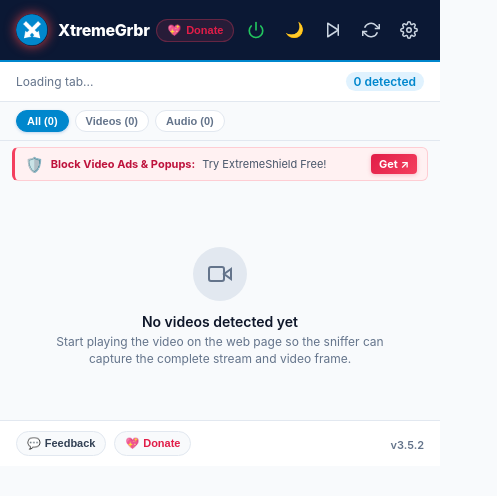
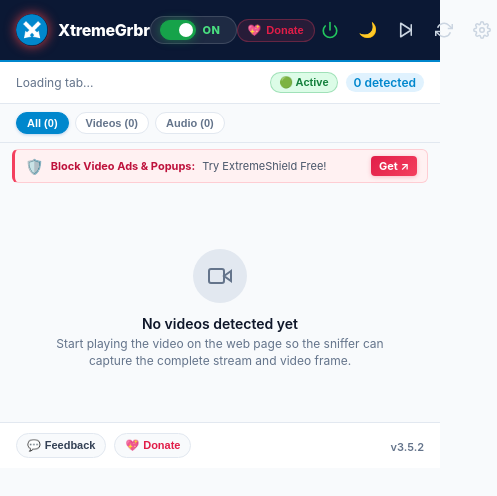
Before and after one commit to ayesua/StreamGrabber, a browser extension: page popup.html in a window 400 px wide. Shown: the whole page, 497 px wide, since content can reach past the window. Drawn offline with Linux system fonts and the light colour scheme.

Commit message:
feat(XtremeGrbr): add prominent sliding master toggle switch and subbar status pill

```diff
--- a/popup.html
+++ b/popup.html
@@ -15,6 +15,15 @@
       <div>
         <div class="vdh-title" data-i18n="appShortName">XtremeGrbr</div>
       </div>
+    </div>
+
+    <!-- Master Power Toggle Switch (Quick ON / OFF) -->
+    <div class="vdh-master-switch-wrap" title="Enable or Disable XtremeGrbr directly">
+      <label class="master-switch" title="Turn XtremeGrbr ON / OFF Globally">
+        <input type="checkbox" id="masterPowerToggle" checked>
+        <span class="master-slider"></span>
+      </label>
+      <span class="master-power-label" id="masterPowerLabel">ON</span>
     </div>
 
     <!-- Top Donation Block: Support & Donate button -->
@@ -36,7 +45,7 @@
         <span id="themeIcon">🌙</span>
       </button>
       <button id="btnToggleVideoControls" class="icon-btn" title="Toggle / Force Native Video Controls on Page (Play/Pause, Seekbar, Volume)" data-i18n-title="btnToggleControls">
-        <svg width="18" height="18" viewBox="0 0 24 24" fill="none" stroke="currentColor" stroke-width="2" stroke-linecap="round" stroke-linejoin="round">
+        <svg width="18" height="18" viewBox="0 0 24 24" fill="none" stroke="currentColor" stroke-width="2.2" stroke-linecap="round" stroke-linejoin="round">
           <polygon points="5 3 19 12 5 21 5 3"></polygon>
           <line x1="19" y1="5" x2="19" y2="19" stroke-width="2"></line>
         </svg>
@@ -67,10 +76,13 @@
     <button id="btnEnableExtension" class="btn-enable-action" data-i18n="btnEnableAction">Turn On</button>
   </div>
 
-  <!-- Subbar with Active Tab Info -->
+  <!-- Subbar with Active Tab Info & Quick Status Pill -->
   <div class="vdh-subbar">
     <div class="vdh-tab-title" id="currentTabTitle" data-i18n="loadingTab">Loading tab...</div>
-    <div class="vdh-media-count" id="mediaCount">0 detected</div>
+    <div class="vdh-subbar-right">
+      <button id="btnSubbarToggle" class="subbar-toggle-pill enabled" title="Click to disable XtremeGrbr">🟢 Active</button>
+      <div class="vdh-media-count" id="mediaCount">0 detected</div>
+    </div>
   </div>
 
   <!-- Filter Pills Bar (All | Videos | Audio Only) -->
--- a/popup.js
+++ b/popup.js
@@ -86,6 +86,9 @@
   let isExtensionEnabled = true;
 
   function updateExtensionStatusUI() {
+    const masterPowerToggle = document.getElementById('masterPowerToggle');
+    const masterPowerLabel = document.getElementById('masterPowerLabel');
+    const btnSubbarToggle = document.getElementById('btnSubbarToggle');
     const btnToggle = document.getElementById('btnToggleExtension');
     const disabledBanner = document.getElementById('disabledBanner');
     const mediaListContainer = document.getElementById('mediaListContainer');
@@ -93,6 +96,23 @@
     const filterPills = document.querySelector('.filter-pills-bar');
     const mediaCount = document.getElementById('mediaCount');
 
+    // 1. Sync header slider switch & label
+    if (masterPowerToggle) {
+      masterPowerToggle.checked = isExtensionEnabled;
+    }
+    if (masterPowerLabel) {
+      masterPowerLabel.textContent = isExtensionEnabled ? 'ON' : 'OFF';
+      masterPowerLabel.classList.toggle('disabled', !isExtensionEnabled);
+    }
+
+    // 2. Sync subbar toggle pill
+    if (btnSubbarToggle) {
+      btnSubbarToggle.textContent = isExtensionEnabled ? '🟢 Active' : '🔴 Disabled';
+      btnSubbarToggle.className = isExtensionEnabled ? 'subbar-toggle-pill enabled' : 'subbar-toggle-pill disabled';
+      btnSubbarToggle.setAttribute('title', isExtensionEnabled ? 'Click to disable XtremeGrbr' : 'Click to enable XtremeGrbr');
+    }
+
+    // 3. Sync header icon button
     if (btnToggle) {
       if (isExtensionEnabled) {
         btnToggle.classList.remove('disabled');
@@ -105,10 +125,12 @@
       }
     }
 
+    // 4. Sync paused banner
     if (disabledBanner) {
       disabledBanner.style.display = isExtensionEnabled ? 'none' : 'flex';
     }
 
+    // 5. Sync media listing and badge state
     if (!isExtensionEnabled) {
       if (mediaCount) {
         mediaCount.textContent = 'Paused';
@@ -128,8 +150,13 @@
     }
   }
 
-  function toggleExtensionEnabled() {
-    isExtensionEnabled = !isExtensionEnabled;
+  function toggleExtensionEnabled(forcedState = null) {
+    if (typeof forcedState === 'boolean') {
+      isExtensionEnabled = forcedState;
+    } else {
+      isExtensionEnabled = !isExtensionEnabled;
+    }
+
     chrome.storage.local.set({ extensionEnabled: isExtensionEnabled }, () => {
       chrome.runtime.sendMessage({ action: 'SET_EXTENSION_ENABLED', enabled: isExtensionEnabled }, () => {
         if (chrome.runtime.lastError) {}
@@ -146,13 +173,24 @@
     updateExtensionStatusUI();
   });
 
+  // Attach event listeners for all toggle elements
+  const masterPowerToggle = document.getElementById('masterPowerToggle');
+  if (masterPowerToggle) {
+    masterPowerToggle.addEventListener('change', (e) => {
+      toggleExtensionEnabled(e.target.checked);
+    });
+  }
+  const btnSubbarToggle = document.getElementById('btnSubbarToggle');
+  if (btnSubbarToggle) {
+    btnSubbarToggle.addEventListener('click', () => toggleExtensionEnabled());
+  }
   const btnToggleExtension = document.getElementById('btnToggleExtension');
   if (btnToggleExtension) {
-    btnToggleExtension.addEventListener('click', toggleExtensionEnabled);
+    btnToggleExtension.addEventListener('click', () => toggleExtensionEnabled());
   }
   const btnEnableExtension = document.getElementById('btnEnableExtension');
   if (btnEnableExtension) {
-    btnEnableExtension.addEventListener('click', toggleExtensionEnabled);
+    btnEnableExtension.addEventListener('click', () => toggleExtensionEnabled(true));
   }
 
   // 1. Get Active Tab
--- a/styles.css
+++ b/styles.css
@@ -1650,3 +1650,138 @@
     transform: translateY(0);
   }
 }
+
+/* Master Power Toggle Switch (Header) */
+.vdh-master-switch-wrap {
+  display: flex;
+  align-items: center;
+  gap: 7px;
+  background: rgba(255, 255, 255, 0.08);
+  padding: 3px 9px;
+  border-radius: 20px;
+  border: 1px solid rgba(255, 255, 255, 0.14);
+  transition: all 0.2s ease;
+}
+
+.vdh-master-switch-wrap:hover {
+  background: rgba(255, 255, 255, 0.12);
+  border-color: rgba(255, 255, 255, 0.22);
+}
+
+.master-switch {
+  position: relative;
+  display: inline-flex;
+  align-items: center;
+  width: 36px;
+  height: 20px;
+  cursor: pointer;
+  margin: 0;
+}
+
+.master-switch input {
+  opacity: 0;
+  width: 0;
+  height: 0;
+}
+
+.master-slider {
+  position: absolute;
+  cursor: pointer;
+  inset: 0;
+  background-color: #475569;
+  transition: 0.25s cubic-bezier(0.16, 1, 0.3, 1);
+  border-radius: 9999px;
+  border: 1px solid rgba(255, 255, 255, 0.18);
+}
+
+.master-slider:before {
+  position: absolute;
+  content: "";
+  height: 14px;
+  width: 14px;
+  left: 2px;
+  bottom: 2px;
+  background-color: #cbd5e1;
+  transition: 0.25s cubic-bezier(0.16, 1, 0.3, 1);
+  border-radius: 50%;
+}
+
+.master-switch input:checked + .master-slider {
+  background-color: #16a34a;
+  box-shadow: 0 0 10px rgba(22, 163, 74, 0.55);
+  border-color: #16a34a;
+}
+
+.master-switch input:checked + .master-slider:before {
+  background-color: #ffffff;
+  transform: translateX(16px);
+}
+
+.master-power-label {
+  font-size: 11px;
+  font-weight: 800;
+  letter-spacing: 0.5px;
+  color: #4ade80;
+  user-select: none;
+  min-width: 24px;
+  transition: color 0.2s ease;
+}
+
+.master-power-label.disabled {
+  color: #f87171;
+}
+
+/* Subbar Right Area & Status Pill */
+.vdh-subbar-right {
+  display: flex;
+  align-items: center;
+  gap: 8px;
+  flex-shrink: 0;
+}
+
+.subbar-toggle-pill {
+  border: none;
+  border-radius: 12px;
+  padding: 3px 8px;
+  font-size: 11px;
+  font-weight: 700;
+  cursor: pointer;
+  display: flex;
+  align-items: center;
+  gap: 4px;
+  transition: all 0.2s ease;
+}
+
+.subbar-toggle-pill.enabled {
+  background: #dcfce7;
+  color: #15803d;
+  border: 1px solid rgba(22, 163, 74, 0.3);
+}
+
+.subbar-toggle-pill.enabled:hover {
+  background: #bbf7d0;
+  transform: translateY(-1px);
+}
+
+.subbar-toggle-pill.disabled {
+  background: #fee2e2;
+  color: #b91c1c;
+  border: 1px solid rgba(239, 68, 68, 0.3);
+}
+
+.subbar-toggle-pill.disabled:hover {
+  background: #fecaca;
+  transform: translateY(-1px);
+}
+
+body.theme-dark .subbar-toggle-pill.enabled {
+  background: rgba(34, 197, 94, 0.16);
+  color: #4ade80;
+  border-color: rgba(34, 197, 94, 0.3);
+}
+
+body.theme-dark .subbar-toggle-pill.disabled {
+  background: rgba(239, 68, 68, 0.16);
+  color: #f87171;
+  border-color: rgba(239, 68, 68, 0.3);
+}
```
Also changed, not shown: 1 other file.
